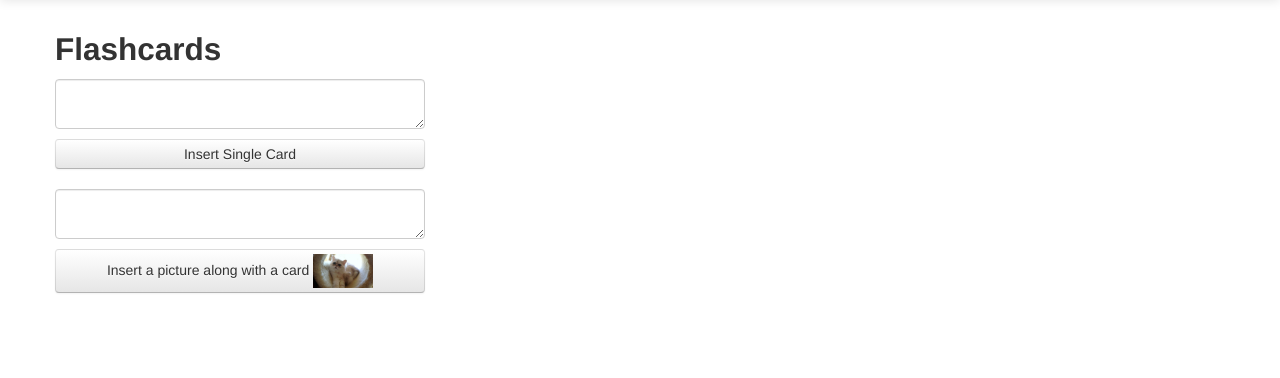
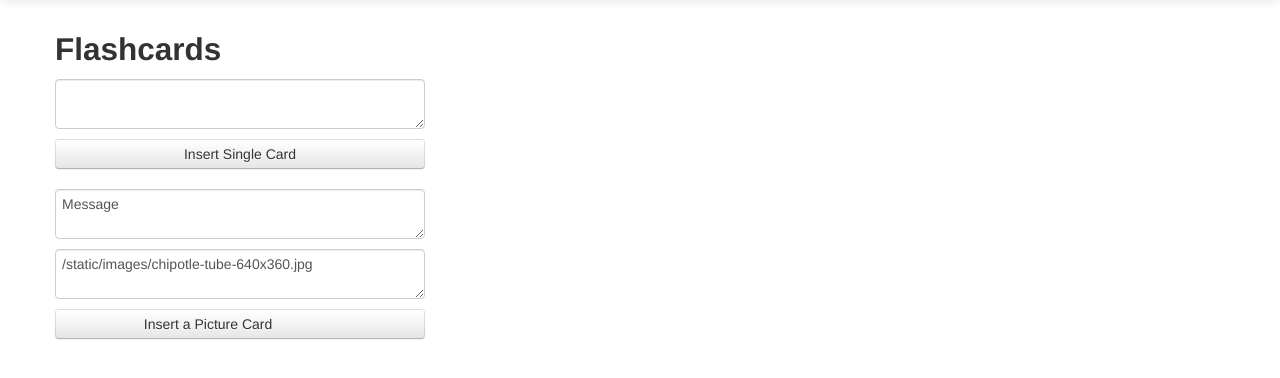
Before and after one commit to sp00/GoogleGlassFlashcards, a Python web app: template templates/index.html in a window 1280 px wide. Shown: the part 41-419 px from the top of the page. Run offline with Jinja, Linux system fonts and the light colour scheme; the template is opened without the code that fills it, so the values that code supplies are empty; some libraries are stand-ins or nearby versions.

Commit message:
Working on adding an image card

```diff
--- a/templates/index.html
+++ b/templates/index.html
@@ -55,14 +55,13 @@ limitations under the License.
 
       <form action="/" method="post">
         <input type="hidden" name="operation" value="insertItem">
-       <textarea name="message" class="span4"></textarea><br/>
-        <input type="hidden" name="imageUrl"
-               value="/static/images/chipotle-tube-640x360.jpg">
+        <textarea name="message" class="span4">Message</textarea><br/>
+        <textarea name="imageURL" class="span4" >/static/images/chipotle-tube-640x360.jpg</textarea><br/>
         <input type="hidden" name="contentType" value="image/jpeg">
 
         <button class="btn btn-block" type="submit">
-          Insert a picture along with a card
-          <img class="button-icon" src="/static/images/chipotle-tube-640x360.jpg">
+          Insert a Picture Card
+          <img class="button-icon">
         </button>
       </form>
     </div>
```
